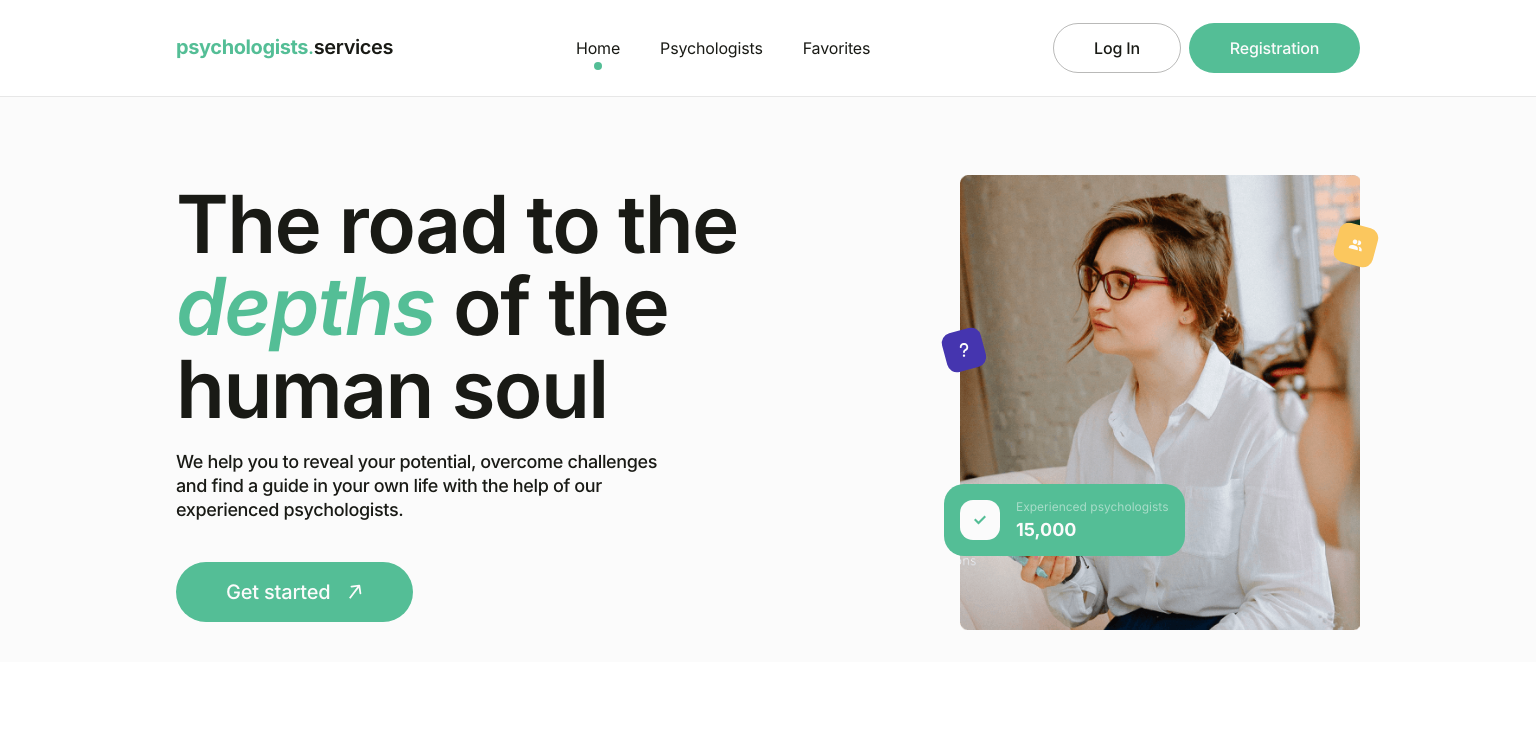
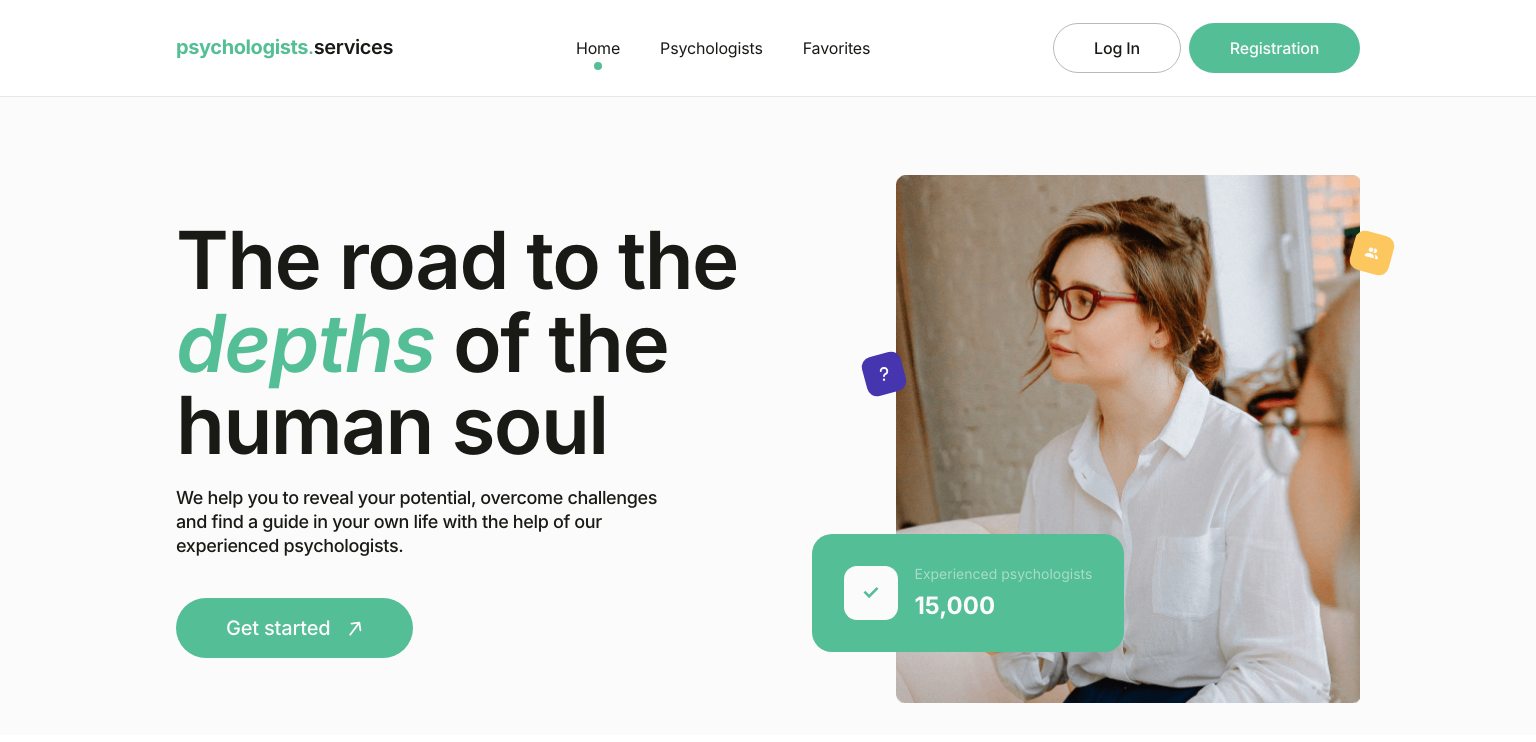
Before and after one commit to Oleksand-Kalinin/psychologists-services, a React (Vite) app: page / in a window 1536 px wide. Shown: the top 742 px of the page. Built offline with nearby package versions, Linux system fonts and the light colour scheme.

Commit message:
add desktop style for HeroSection

```diff
--- a/src/components/HeroSection/HeroSection.module.css
+++ b/src/components/HeroSection/HeroSection.module.css
@@ -52,7 +52,6 @@
     border-radius: 10px;
     background-color: var(--color-users-icon);
     transform: rotate(15deg);
-
 }
 
 .usersIcon {
@@ -89,14 +88,11 @@
     column-gap: 16px;
     background-color: var(--main-color);
     padding: 16px;
-    /* padding: 32px; */
     border-radius: 20px;
 }
 
 .wrapperCheckMark {
     border-radius: 13px;
-    /* width: 54px;
-    height: 54px; */
     width: 40px;
     height: 40px;
     background-color: var(--background-color-home);
@@ -106,8 +102,6 @@
 }
 
 .checkMarkIcon {
-    /* width: 20px;
-    height: 15px; */
     width: 18px;
     height: 12px;
 }
@@ -119,14 +113,12 @@
 }
 
 .infoText {
-    /* font-size: 14px; */
     font-size: 12px;
     color: rgba(251, 251, 251, 0.5);
 }
 
 .infoCountPsychologists {
     font-weight: 700;
-    /* font-size: 24px; */
     font-size: 18px;
     color: var(--background-color-home);
 }
@@ -150,13 +142,16 @@
     }
 
     .text {
-        max-width: 340px;
-
+        max-width: 240px;
     }
 
     .wrapperImage {
         flex-shrink: 0;
         width: 340px;
+    }
+
+    .wrapperInfo {
+        left: -14%;
     }
 }
 
@@ -170,12 +165,42 @@
     }
 
     .text {
-
+        max-width: 330px;
         font-size: 18px;
     }
 
     .wrapperImage {
         width: 400px;
+    }
+
+    .wrapperUsersIcon {
+        right: -7%;
+    }
+
+    .wrapperQuestionMarkIcon {
+        left: -7%;
+    }
+
+    .wrapperInfo {
+        padding: 24px;
+    }
+
+    .wrapperCheckMark {
+        width: 48px;
+        height: 48px;
+    }
+
+    .checkMarkIcon {
+        width: 20px;
+        height: 15px;
+    }
+
+    .infoText {
+        font-size: 14px;
+    }
+
+    .infoCountPsychologists {
+        font-size: 20px;
     }
 }
 
@@ -188,4 +213,22 @@
     .text {
         max-width: 510px;
     }
+
+    .wrapperImage {
+        width: 464px;
+    }
+
+    .wrapperInfo {
+        padding: 32px;
+        left: -18%;
+    }
+
+    .wrapperCheckMark {
+        width: 54px;
+        height: 54px;
+    }
+
+    .infoCountPsychologists {
+        font-size: 24px;
+    }
 }
```
